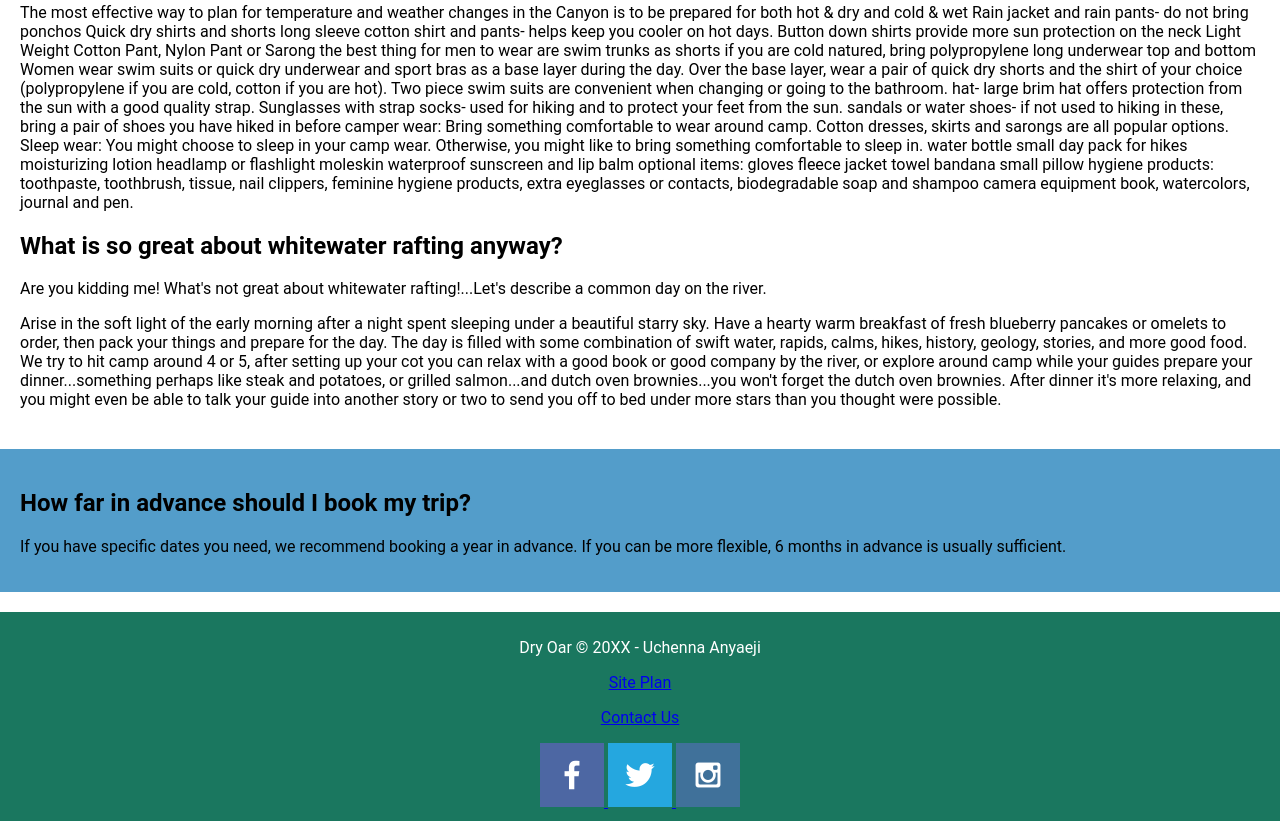
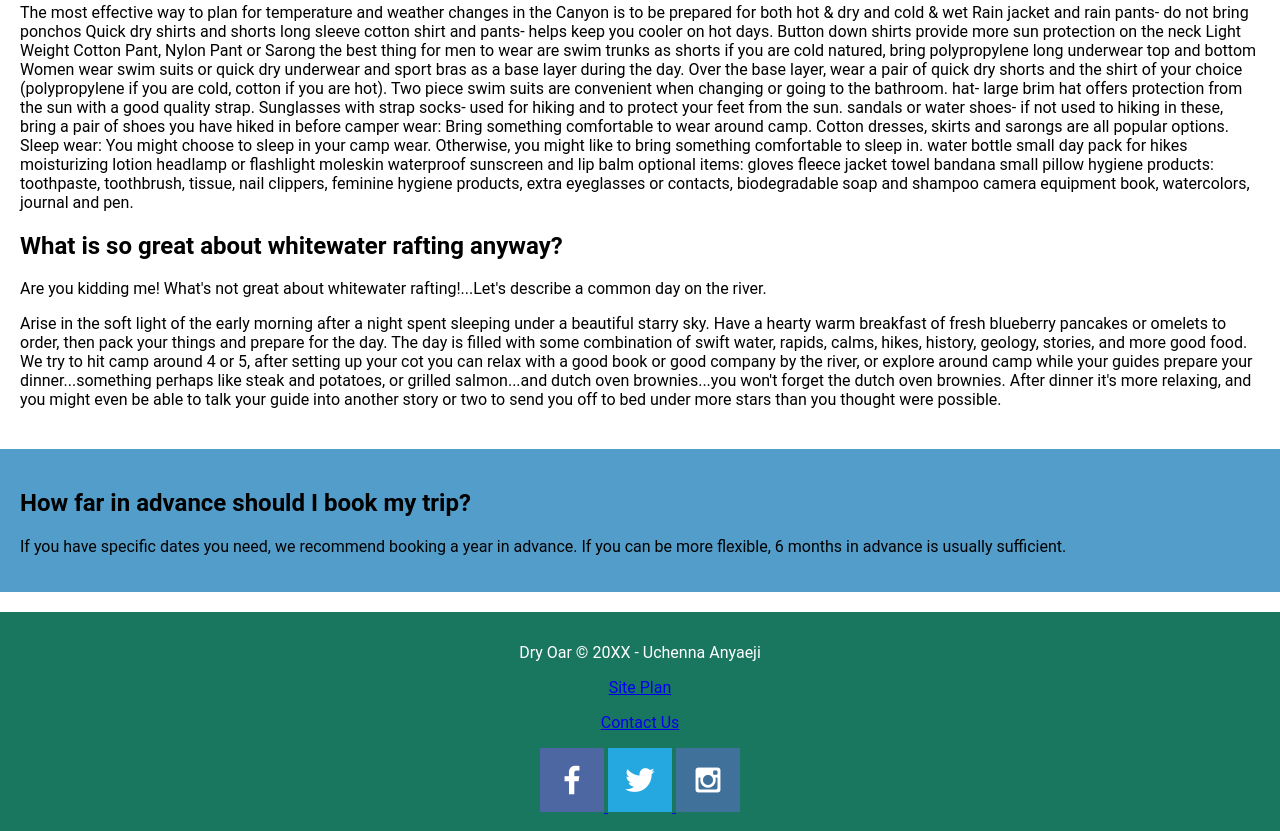
Before and after one commit to iamanyaeji/wdd130, a plain HTML site: page faq.html in a window 1280 px wide. Shown: the part 636-1467 px from the top of the page. Drawn offline with Linux system fonts and the light colour scheme.

Commit message:
Add files via upload

```diff
--- a/styles/faq.css
+++ b/styles/faq.css
@@ -1,5 +1,5 @@
 body {
-    font-family: Roboto, Inclusive Sans;
+    font-family: 'Roboto', 'Inclusive Sans', sans-serif;
     margin: 0;
     padding: 0;
 }
@@ -38,6 +38,6 @@ section {
 footer {
     background-color: #1a775f;
     color: #ffffff;
-    padding: 10px;
+    padding: 15px;
     text-align: center;
 }
```
